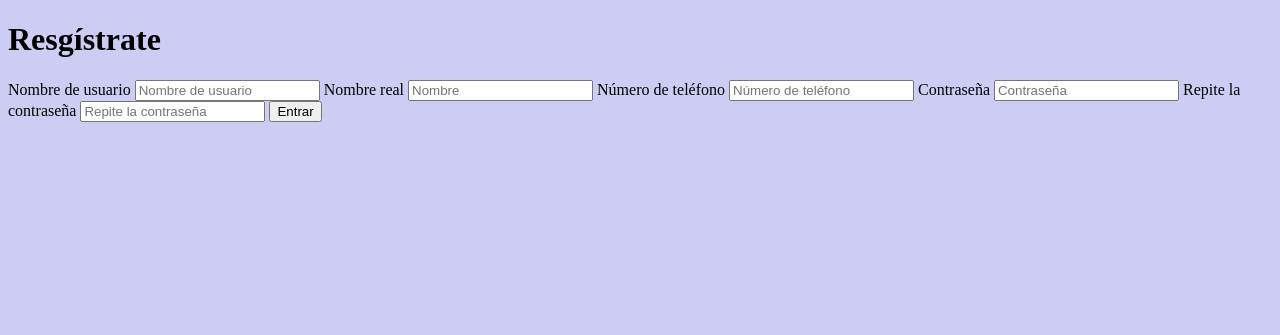
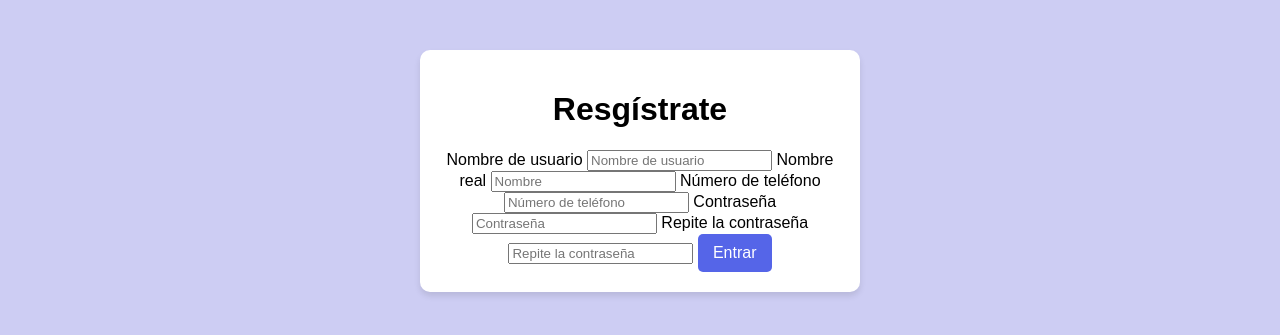
Before and after one commit to adrimartiin/M7-UF4-AA2-Foro, a PHP site: page /entrada/register.php in a window 1280 px wide. Shown: the top 335 px of the page. Run offline with PHP 8.4, Linux system fonts and the light colour scheme.

Commit message:
Estilos actualizados

```diff
--- a/css/styles.css
+++ b/css/styles.css
@@ -1,6 +1,7 @@
 body{
     /* prueba */
     background-color: rgb(205, 205, 243);
+    font-family: Arial, sans-serif;
     /* overflow: hidden; */
     /* max-width: 100%; */
 }
@@ -129,3 +130,72 @@ body{
     font-weight: bold;
     color: #333;
 }
+
+/*** Estilos para el formulario de login ***/
+.login-container {
+    max-width: 400px;
+    margin: 50px auto;
+    background-color: #fff;
+    border-radius: 10px;
+    box-shadow: 0 4px 6px rgba(0, 0, 0, 0.1);
+    padding: 20px;
+    text-align: center;
+}
+
+.login-title {
+    font-size: 2rem;
+    margin-bottom: 20px;
+    color: #333;
+}
+
+.login-form {
+    display: flex;
+    flex-direction: column;
+    gap: 15px;
+}
+
+.form-label {
+    font-size: 1rem;
+    color: #333;
+    text-align: left;
+}
+
+.form-input {
+    padding: 10px;
+    border: 1px solid #ddd;
+    border-radius: 5px;
+    font-size: 1rem;
+    width: 95%;
+}
+
+.login-btn {
+    padding: 10px 15px;
+    background-color: #5565e8;
+    color: #fff;
+    border: none;
+    border-radius: 5px;
+    font-size: 1rem;
+    cursor: pointer;
+    transition: background-color 0.3s;
+}
+
+.login-btn:hover {
+    background-color: #3344c2;
+}
+
+.register-link {
+    margin-top: 10px;
+    font-size: 0.9rem;
+    color: #5565e8;
+    text-decoration: none;
+}
+
+.register-link:hover {
+    text-decoration: underline;
+}
+
+.error-message {
+    color: red;
+    font-size: 0.9rem;
+    margin-top: 10px;
+}
```
